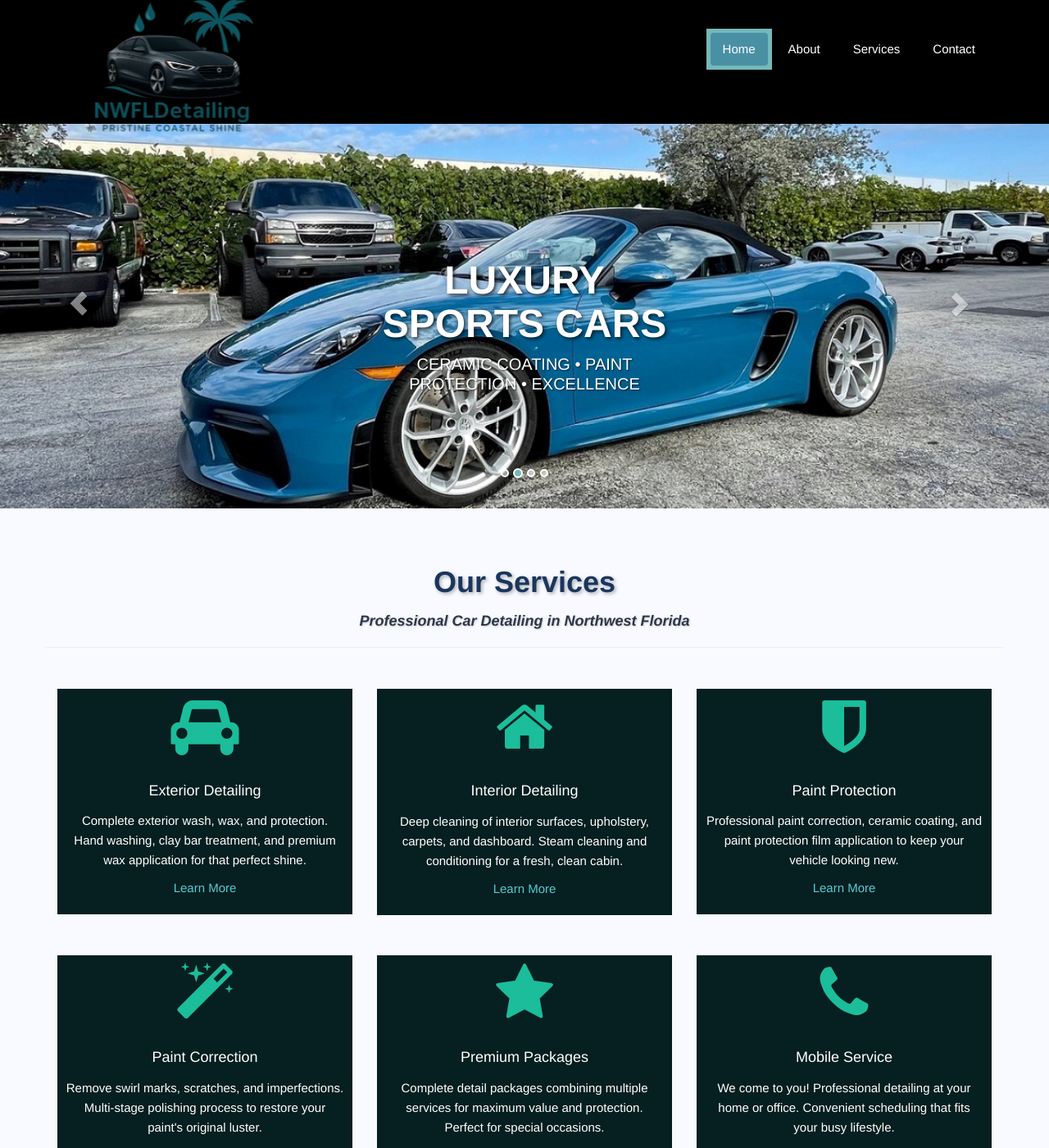
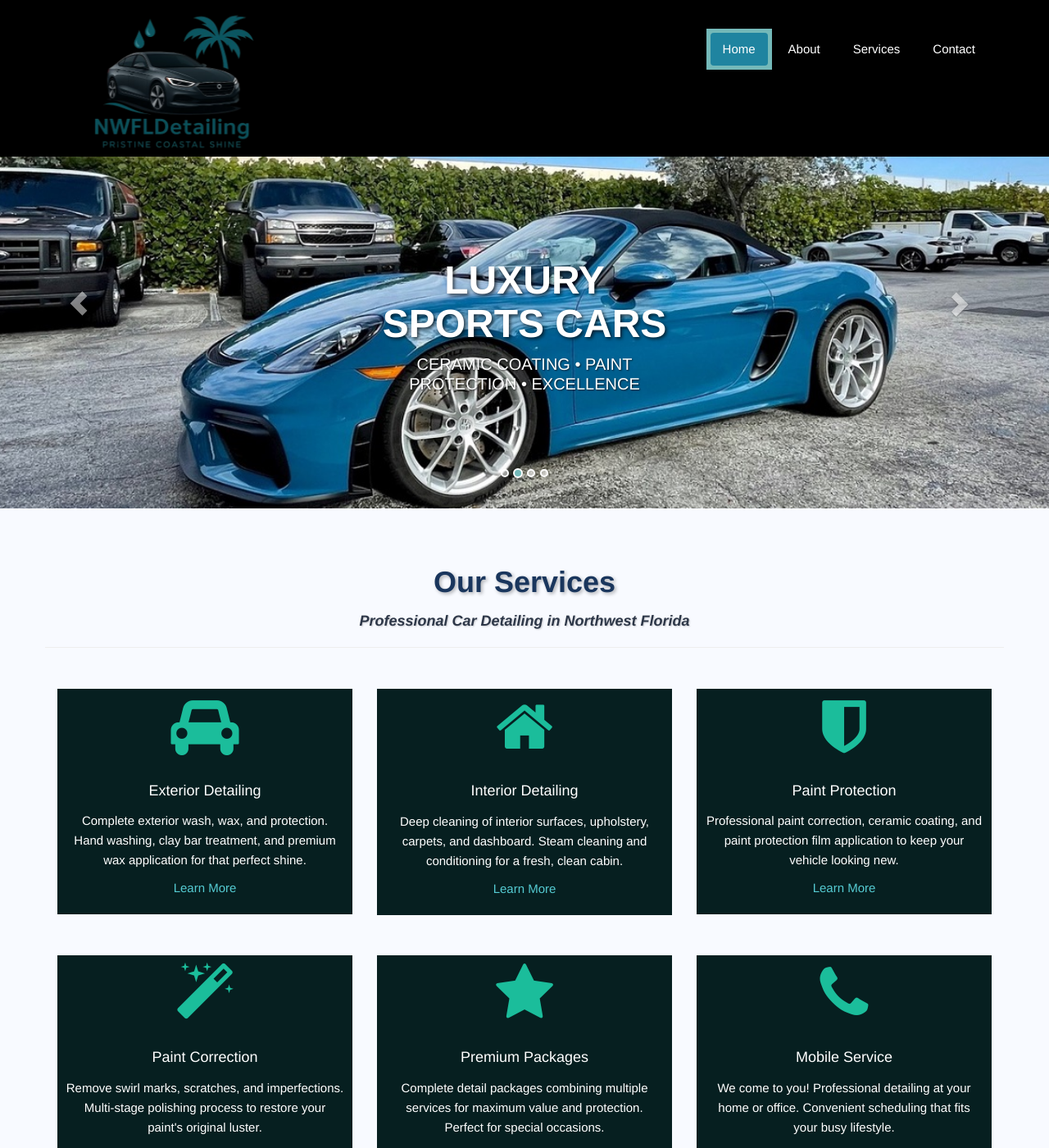
Before and after one commit to UnaffiliatedNetwork/nwfldetailing.github.io, a Jekyll site: the page built from index.html, in a window 1280 px wide and 1400 px high. Shown: the whole window at 82% size. Built offline with Jekyll 4.4.1, drawn with Linux system fonts in a browser that asks for light colours.

```diff
--- a/_includes/header.html
+++ b/_includes/header.html
@@ -2,7 +2,7 @@
 <nav id="navbar-section" class="navbar navbar-default navbar-fixed-top" role="navigation" style="background-color: #000000; border-color: #000000; min-height: 120px; position: fixed; top: 0; width: 100%; z-index: 1000;">
   <div class="container">
 
-  <div class="navbar-header" style="height: 120px; display: flex; align-items: center;">
+  <div class="navbar-header" style="height: 160px; display: flex; align-items: center;">
     <button type="button" class="navbar-toggle" data-toggle="collapse" data-target=".navbar-responsive-collapse" style="margin-top: 45px;">
       <span class="sr-only">Toggle navigation</span>
       <span class="icon-bar" style="background-color: white;"></span>
@@ -38,11 +38,11 @@
 
 <style>
 #navbar-section .navbar-nav > li > a:hover {
-  color: #4a90a4 !important;
+  color: #1f84a0 !important;
   background-color: transparent !important;
 }
 #navbar-section .navbar-nav > .active > a {
-  background-color: #4a90a4 !important;
+  background-color: #1f84a0 !important;
   color: white !important;
 }
 
```
Also changed, not shown: 6 other files.
